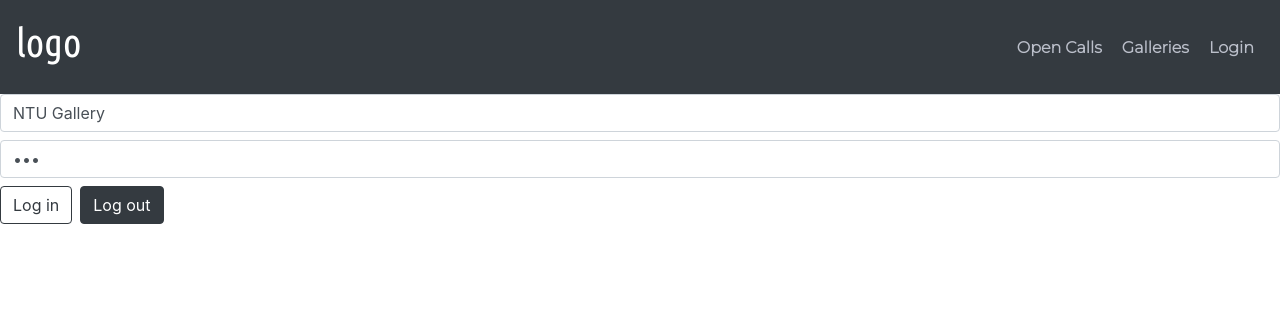
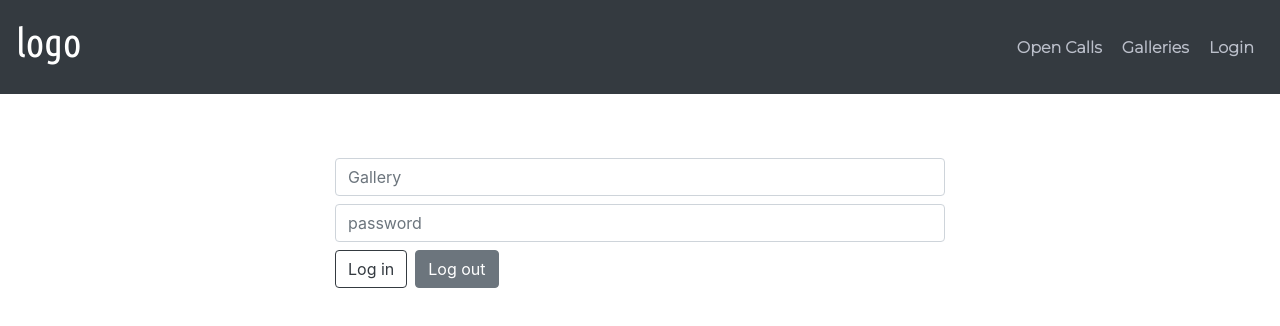
Before and after one commit to sofiamourap/open-call-application, a React (Create React App) app in the folder client/: page /login in a window 1280 px wide. Shown: the top 326 px of the page. Built offline with nearby package versions, Linux system fonts and the light colour scheme.

Commit message:
centralizing login container

```diff
--- a/client/src/App.css
+++ b/client/src/App.css
@@ -150,3 +150,9 @@
   padding: 3% 8%;
   margin-top: 5%;
 }
+
+/* login component */
+.login-container {
+  margin-top: 5%;
+  max-width: 50%;
+}
--- a/client/src/App.js
+++ b/client/src/App.js
@@ -17,12 +17,12 @@ import Home from "./components/Home";
 import Login from "./components/Login";
 
 function App() {
-  // useEffect(() => {
-  //   setToken(localStorage.getItem("token"));
-  // }, []);
+  useEffect(() => {
+    const token = localStorage.getItem("token");
+    token ? setIsLoggedIn(true) : setIsLoggedIn(false);
+  }, []);
 
-  // const [token, setToken] = useState();
-  const [isLoggedIn, setIsLoggedIn] = useState(false);
+  const [isLoggedIn, setIsLoggedIn] = useState();
 
   function handleLogIn(status) {
     setIsLoggedIn(status);
@@ -62,7 +62,7 @@ function App() {
               {isLoggedIn && (
                 <li>
                   <NavLink to="/post" className="nav-item dropdown">
-                    Post | admin page
+                    Admin page
                   </NavLink>
                 </li>
               )}
--- a/client/src/components/Login.js
+++ b/client/src/components/Login.js
@@ -4,8 +4,8 @@ import { NavLink } from "react-router-dom";
 
 function Login(props) {
   const [gallery, setGallery] = useState({
-    name: "NTU Gallery",
-    password: "ntu",
+    name: "",
+    password: "",
   });
 
   const handleChange = (e) => {
@@ -46,17 +46,19 @@ function Login(props) {
 
   return (
     <div>
-      <div>
+      <div className="container login-container">
         <input
           value={gallery.name}
           onChange={handleChange}
           name="name"
           type="text"
+          placeholder="Gallery"
           className="form-control mb-2"
         />
         <input
           value={gallery.password}
           onChange={handleChange}
+          placeholder="password"
           name="password"
           type="password"
           className="form-control mb-2"
@@ -64,16 +66,9 @@ function Login(props) {
         <button className=" btn btn-outline-dark" onClick={login}>
           Log in
         </button>
-        <button className=" btn btn-dark ml-2" onClick={signout}>
+        <button className=" btn btn-secondary ml-2" onClick={signout}>
           Log out
         </button>
-        {token && (
-          <div>
-            <NavLink to="/post">
-              <button className=" btn btn-dark mt-2 ">Admin page</button>
-            </NavLink>
-          </div>
-        )}
       </div>
     </div>
   );
```
